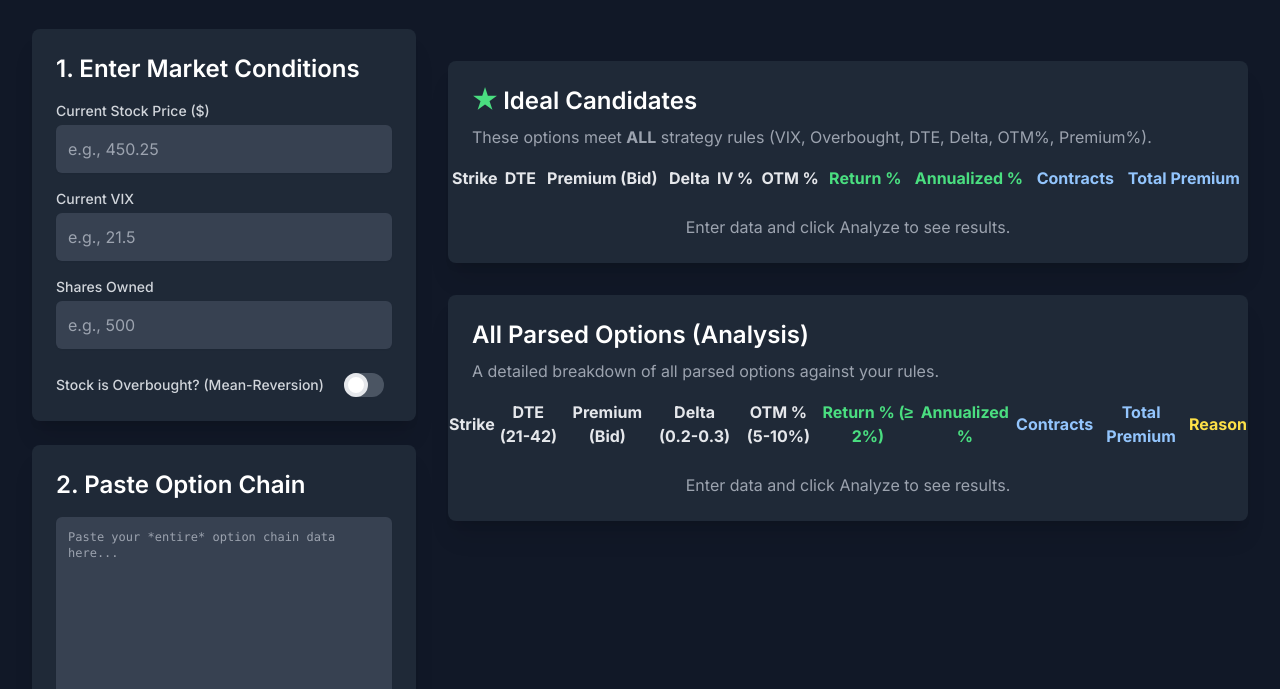
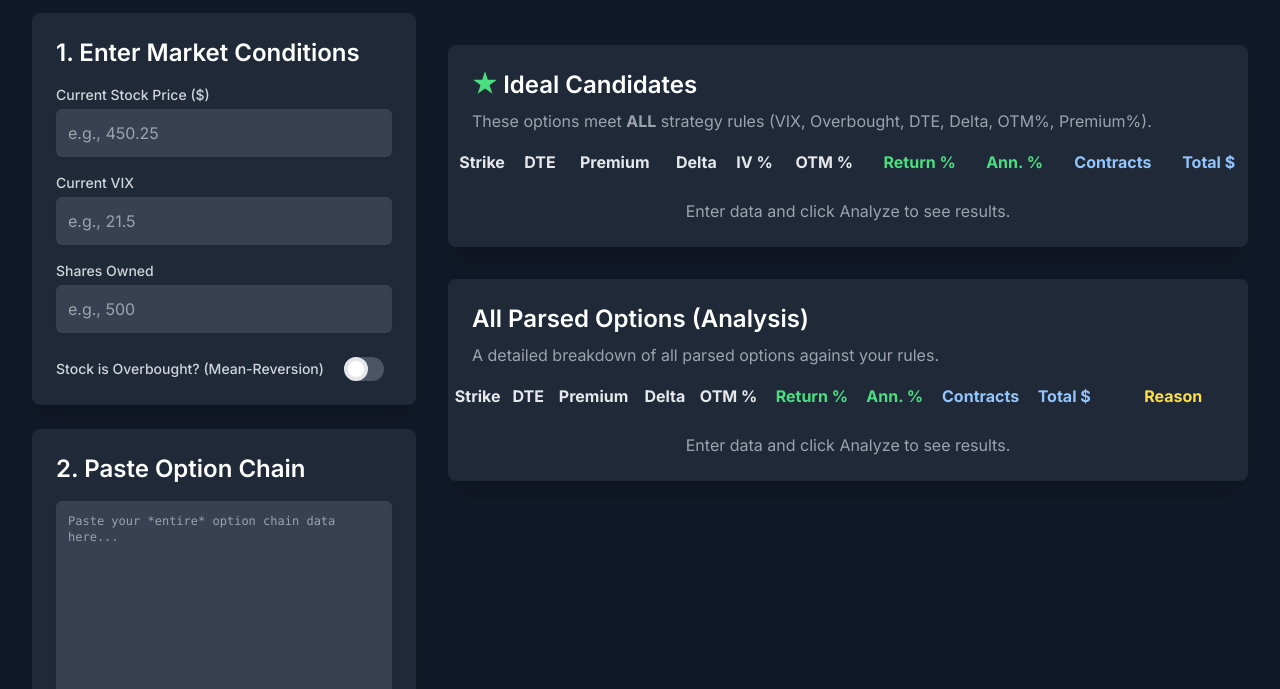
Before and after one commit to odomdave/call-analyzer, a plain HTML site: page covered_call_analyzer.html in a window 1280 px wide. Shown: the part 111-800 px from the top of the page. Drawn offline with nearby package versions, Linux system fonts and the light colour scheme.

Commit message:
Refactor table styles and layout in HTML
Updated styles for table headers and cells, modified layout to allow full width, and adjusted table column names for clarity.

```diff
--- a/covered_call_analyzer.html
+++ b/covered_call_analyzer.html
@@ -13,13 +13,19 @@
         }
         /* Custom styles for tables */
         th, td {
-            @apply px-4 py-3 text-left text-sm whitespace-nowrap;
+            @apply px-2 py-3 text-left text-sm; /* Reduced px */
         }
         th {
-            @apply font-semibold text-gray-300 bg-gray-800 sticky top-0; /* Sticky header for long tables */
+            /* MODIFIED: Added z-10 to ensure header stays on top of scrolling rows */
+            @apply font-semibold text-gray-300 bg-gray-800 sticky top-0 z-10;
         }
         td {
-            @apply text-gray-100;
+            @apply whitespace-nowrap; /* Keep data cells on one line */
+        }
+        /* Special class for the 'Reason' column to allow wrapping */
+        .wrap-cell {
+            @apply whitespace-normal;
+            min-width: 120px; /* Give it a minimum width to wrap effectively */
         }
         tr.data-row:nth-child(even) {
             @apply bg-gray-700;
@@ -53,7 +59,8 @@
     <link href="https://fonts.googleapis.com/css2?family=Inter:wght@400;500;600;700&display=swap" rel="stylesheet">
 </head>
 <body class="h-full text-gray-200">
-    <div class="container mx-auto p-4 md:p-8 max-w-7xl">
+    <!-- MODIFIED: Removed max-w-7xl to allow full width -->
+    <div class="container mx-auto p-4 md:px-8 max-w-full">
 
         <!-- Header -->
         <header class="mb-8">
@@ -138,14 +145,14 @@
                                 <tr>
                                     <th>Strike</th>
                                     <th>DTE</th>
-                                    <th>Premium (Bid)</th>
+                                    <th>Premium</th>
                                     <th>Delta</th>
                                     <th>IV %</th>
                                     <th>OTM %</th>
                                     <th class="text-green-400">Return %</th>
-                                    <th class="text-green-400">Annualized %</th>
+                                    <th class="text-green-400">Ann. %</th>
                                     <th class="text-blue-300">Contracts</th>
-                                    <th class="text-blue-300">Total Premium</th>
+                                    <th class="text-blue-300">Total $</th>
                                 </tr>
                             </thead>
                             <tbody id="idealResultsBody">
@@ -166,20 +173,20 @@
                             <thead>
                                 <tr>
                                     <th>Strike</th>
-                                    <th>DTE (21-42)</th>
-                                    <th>Premium (Bid)</th>
-                                    <th>Delta (0.2-0.3)</th>
-                                    <th>OTM % (5-10%)</th>
-                                    <th class="text-green-400">Return % (≥ 2%)</th>
-                                    <th class="text-green-400">Annualized %</th>
+                                    <th>DTE</th>
+                                    <th>Premium</th>
+                                    <th>Delta</th>
+                                    <th>OTM %</th>
+                                    <th class="text-green-400">Return %</th>
+                                    <th class="text-green-400">Ann. %</th>
                                     <th class="text-blue-300">Contracts</th>
-                                    <th class="text-blue-300">Total Premium</th>
-                                    <th class="text-yellow-300">Reason</th>
+                                    <th class="text-blue-300">Total $</th>
+                                    <th class="text-yellow-300 wrap-cell">Reason</th>
                                 </tr>
                             </thead>
                             <tbody id="allResultsBody">
                                 <tr>
-                                    <td colspan="10" class="text-center text-gray-400 py-6">Enter data and click Analyze to see results.</td>
+                                    <td colspan="11" class="text-center text-gray-400 py-6">Enter data and click Analyze to see results.</td>
                                 </tr>
                             </tbody>
                         </table>
@@ -414,6 +421,7 @@
                 parsedResults.forEach(r => {
                     if (r.dte !== currentDTE) {
                         currentDTE = r.dte;
+                        allBody.innerHTML += `<tr class="header-row ${r.rule_DTE_Met ? 'pass' : 'fail'}"><td colspan="10">Expiring in ${currentDTE} days (${r.rule_DTE_Met ? 'Matches Rule' : 'Does Not Match Rule'})</td></tr>`;
                     }
 
                     const dteCell = r.rule_DTE_Met ? passBg(r.dte) : failBg(r.dte);
@@ -437,7 +445,7 @@
                             <td>${annualizedCell}</td>
                             <td class="text-blue-300 ${maxContracts < 1 ? 'text-opacity-50' : 'font-medium'}">${maxContracts}</td>
                             <td class="text-blue-300 ${maxContracts < 1 ? 'text-opacity-50' : 'font-medium'}">$${totalPremium.toLocaleString('en-US', { minimumFractionDigits: 2, maximumFractionDigits: 2 })}</td>
-                            <td>${reasonCell}</td>
+                            <td class="wrap-cell">${reasonCell}</td>
                         </tr>
                     `;
                     allBody.innerHTML += row;
```
